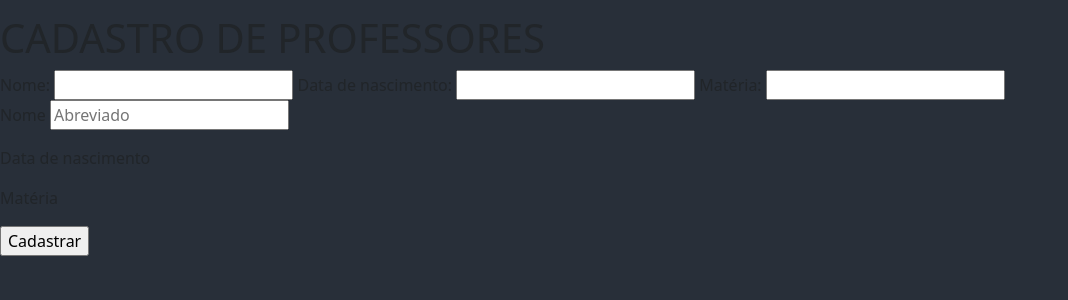
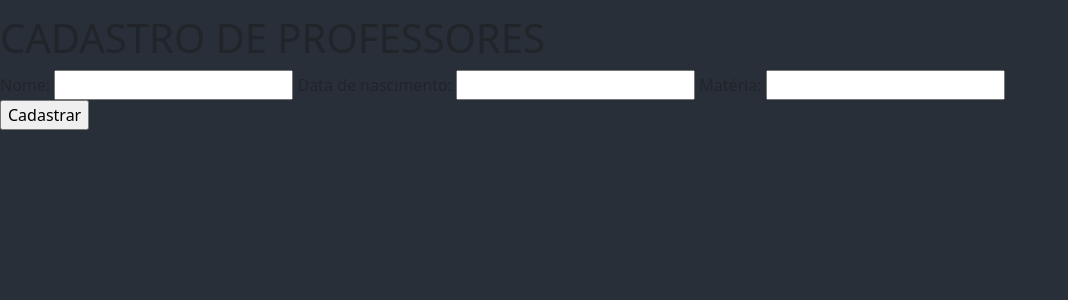
Before and after one commit to EmillyPoliane19/proj_cruds, a Django app: template templates/cadastro_prof(Gustavo).html in a window 1280 px wide. Shown: the part 86-386 px from the top of the page, without its empty margins (0-1068 px from the left). Run offline with Django 4.2, Linux system fonts and the light colour scheme; the template is opened without the code that fills it: values that come from a table or form of the project are taken from there, others are empty; some libraries are stand-ins or nearby versions.

Commit message:
Atualização

```diff
--- a/templates/cadastro_prof(Gustavo).html
+++ b/templates/cadastro_prof(Gustavo).html
@@ -54,12 +54,11 @@
     <form method="post">
         {% csrf_token %}
         {{form_prof}}
-        <p>{{ form.nome.label }}  {% render_field form.nome placeholder="Abreviado" class="cor" class="body" %}</p>
-        <p>{{form.data.label}}</p>
-        <p>{{form.materia.label}}</p>
         <p><input type="submit" value="Cadastrar"/></p>
     </form>
 
-
+    <script src="https://cdn.jsdelivr.net/npm/bootstrap@5.2.0/dist/js/bootstrap.bundle.min.js" integrity="sha384-A3rJD856KowSb7dwlZdYEkO39Gagi7vIsF0jrRAoQmDKKtQBHUuLZ9AsSv4jD4Xa" crossorigin="anonymous"></script>
+    <script src="https://cdn.jsdelivr.net/npm/@popperjs/core@2.11.5/dist/umd/popper.min.js" integrity="sha384-Xe+8cL9oJa6tN/veChSP7q+mnSPaj5Bcu9mPX5F5xIGE0DVittaqT5lorf0EI7Vk" crossorigin="anonymous"></script>
+    <script src="https://cdn.jsdelivr.net/npm/bootstrap@5.2.0/dist/js/bootstrap.min.js" integrity="sha384-ODmDIVzN+pFdexxHEHFBQH3/9/vQ9uori45z4JjnFsRydbmQbmL5t1tQ0culUzyK" crossorigin="anonymous"></script>
 </body>
 </html>
--- a/templates/lista_profs.html
+++ b/templates/lista_profs.html
@@ -1,3 +1,4 @@
+{% load widget_tweaks %}
 <!DOCTYPE html>
 <html lang="en">
 <head>
```
